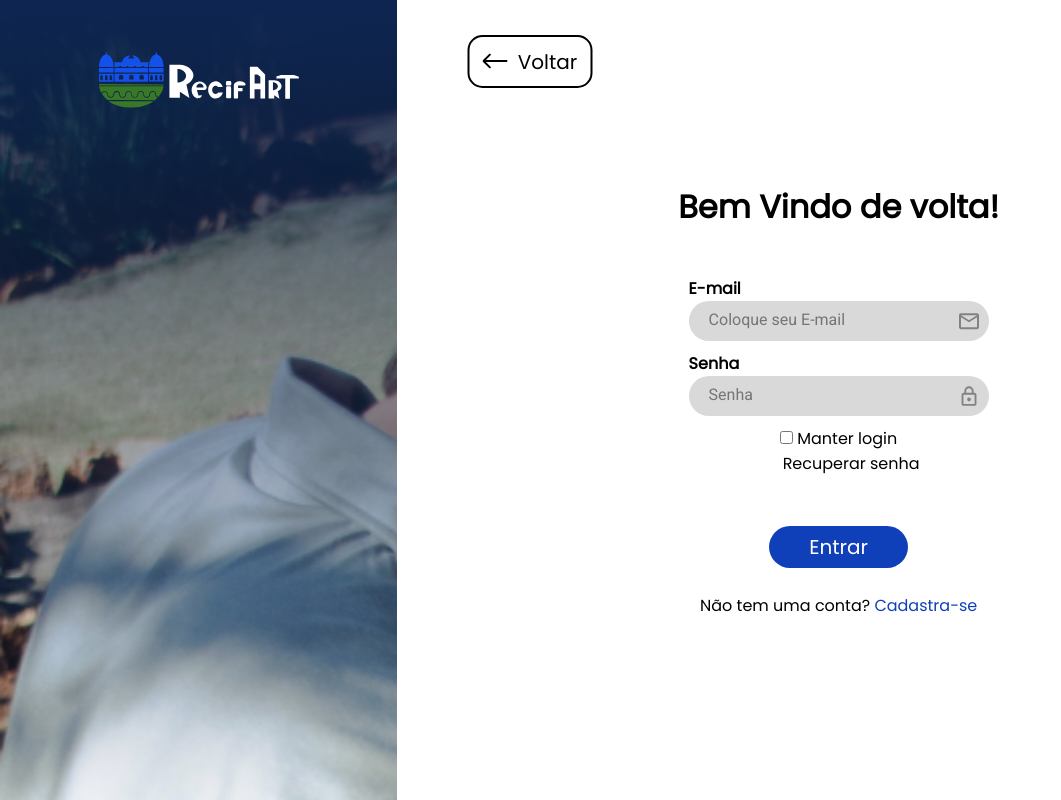
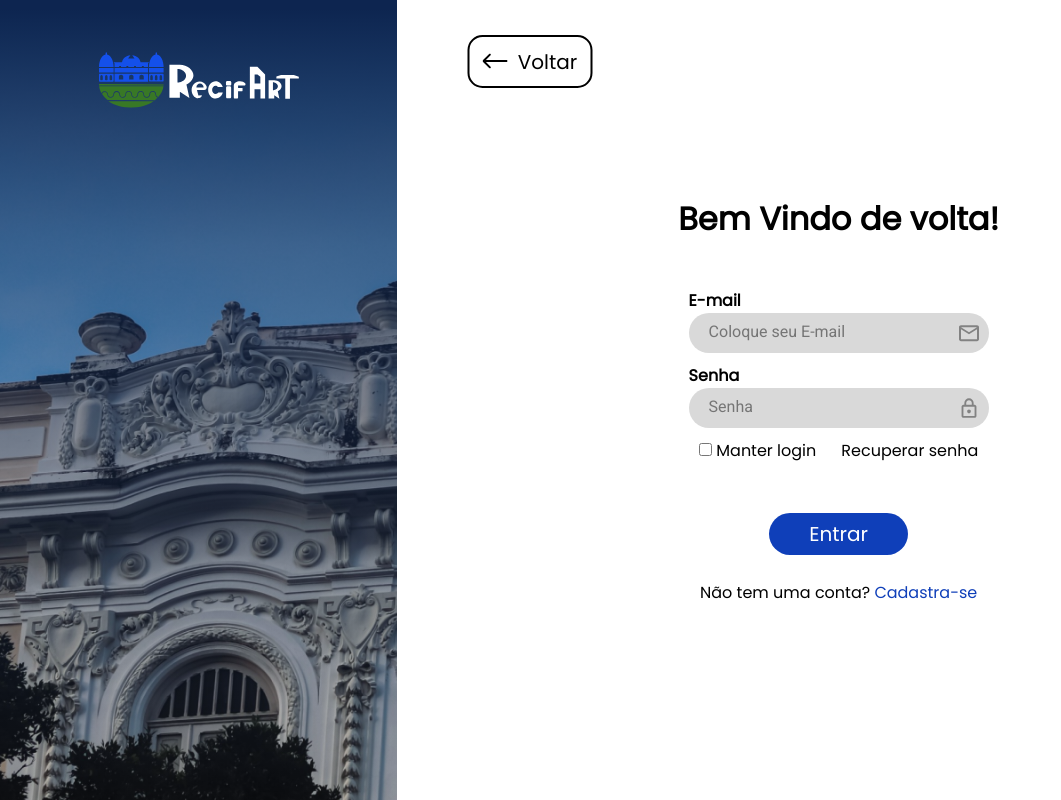
Before and after one commit to Victor87dev/Projeto-recifArt, a React (Vite) app in the folder Projeto-recifArt/: page /login_empresa in a window 1280 px wide. Shown: the whole page, without its empty margins (0-1061 px from the left). Built offline with nearby package versions, Linux system fonts and the light colour scheme.

Commit message:
feat: mudança do footer e da imagem de entrar

```diff
--- a/Projeto-recifArt/src/pages/Login/login_empresa.jsx
+++ b/Projeto-recifArt/src/pages/Login/login_empresa.jsx
@@ -128,8 +128,8 @@
               />
         <> Manter login</>
    </label>
+<a className='recuperarSenha'>Recuperar senha</a>
 </div>
-<a className='recuperarSenha'>Recuperar senha</a>
 
 
 </div>
```
Also changed, not shown: Projeto-recifArt/src/assets/img/fundo-login.png.
